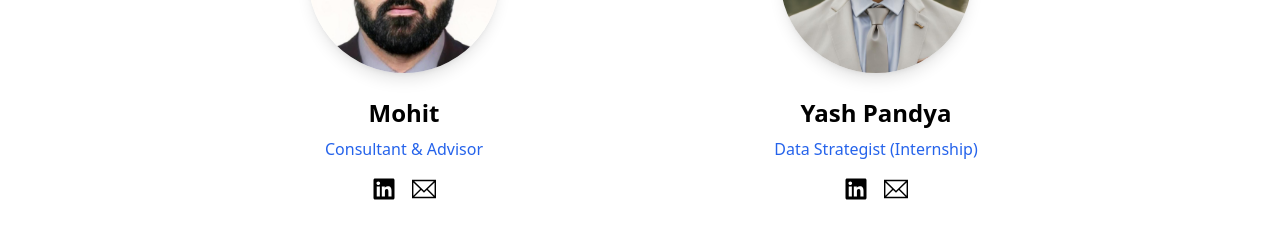
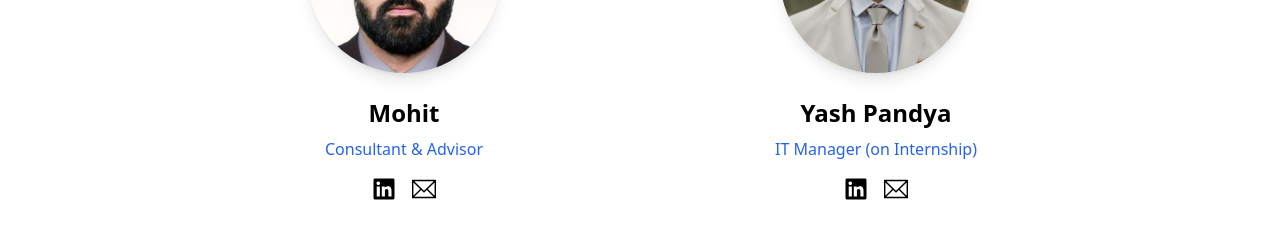
Before and after one commit to yash041197/VTSAi-EdTech, a React (Vite) app: page / in a window 1280 px wide. Shown: the part 5560-5787 px from the top of the page. Built offline with nearby package versions, Linux system fonts and the light colour scheme; no server answers.

Commit message:
fix email and roles

```diff
--- a/src/components/Team.tsx
+++ b/src/components/Team.tsx
@@ -47,7 +47,7 @@ const team = [
   },
   {
     name : "Yash Pandya",
-    role : "Data Strategist (Internship)",
+    role : "IT Manager (on Internship)",
     image : "/yash.jpg",
     link : "https://www.linkedin.com/in/yash-pandya-data/",
     bio : "With a Master's in Data Science and over 5 years of experience as a Data Analyst and Developer, I am joining this company to contribute to data-driven decision-making, optimize IT processes, and support business growth. I am dedicated to collaborating across teams, exploring new ideas, and using my skills to deliver meaningful solutions that align with the company’s goals.",
```
